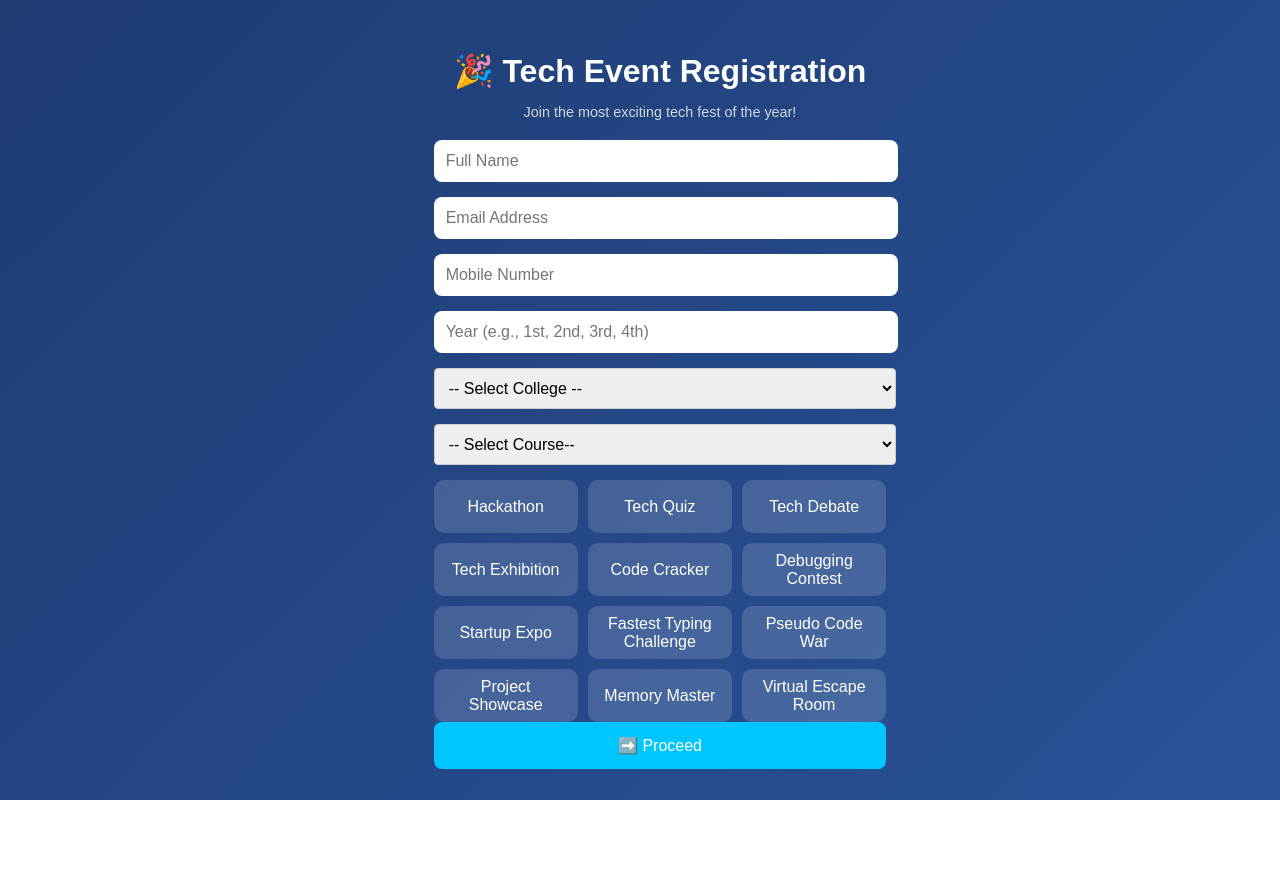
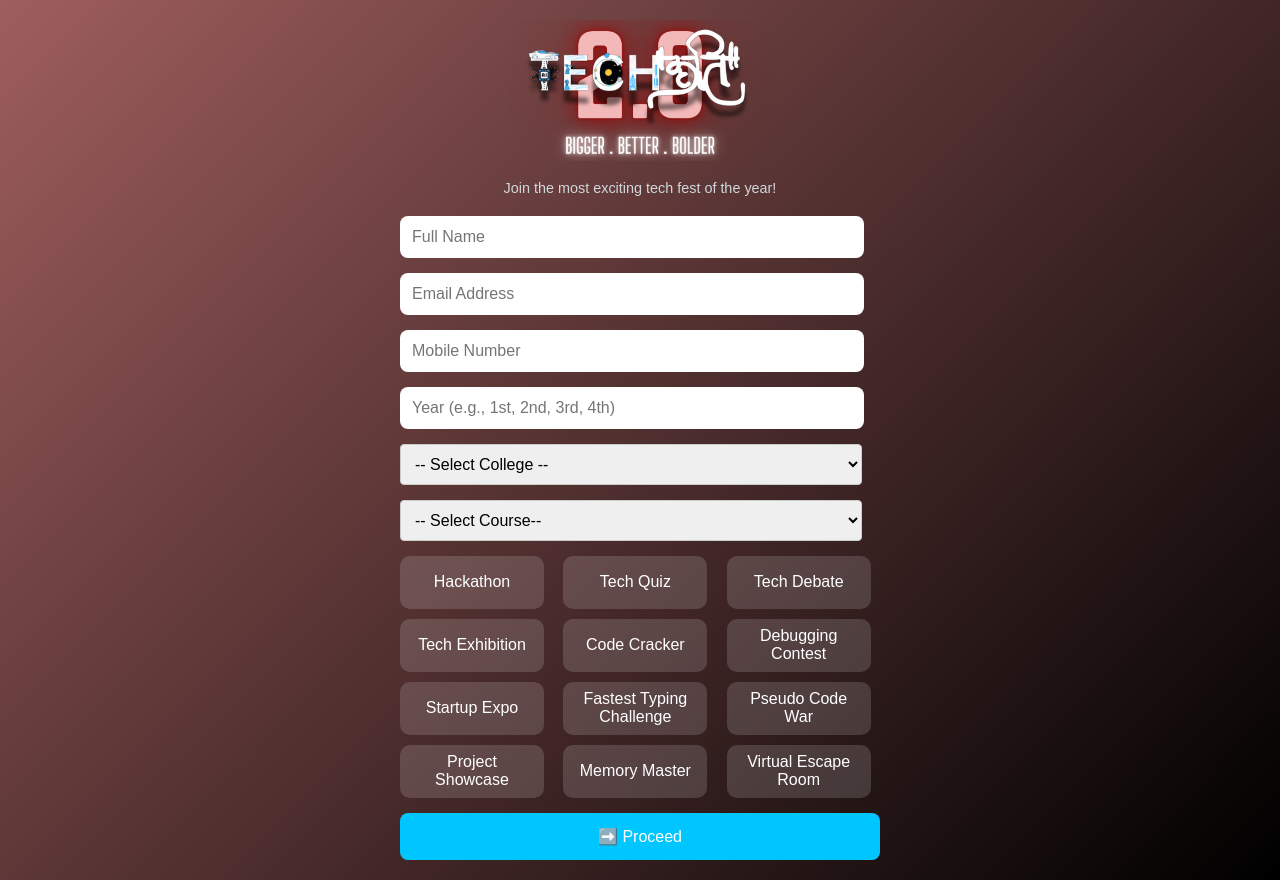
Before and after one commit to amansingh760/techkritifrontend, a React (Create React App) app: page / in a window 1280 px wide. Before the commit the page ends 800 px from the top, so only its background shows below. Built offline with nearby package versions, Linux system fonts and the light colour scheme.

Commit message:
logo added

```diff
--- a/src/App.css
+++ b/src/App.css
@@ -1,6 +1,6 @@
 body {
   font-family: 'Poppins', sans-serif;
-  background: linear-gradient(135deg, #1e3c72, #2a5298);
+  background: linear-gradient(135deg, #893939d0, #000000);
   color: #fff;
   margin: 0;
   padding: 0;
@@ -100,12 +100,13 @@ button {
   background: #00c6ff;
   color: white;
   font-size: 1rem;
+  margin-top: 15px;
   cursor: pointer;
   transition: 0.3s;
 }
 
 button:hover {
-  background: #0072ff;
+  background: #1138d6;
   transform: scale(1.05);
 }
 
@@ -273,3 +274,20 @@ button:disabled {
     grid-template-columns: repeat(2, 1fr);
   }
 }
+
+
+.mainlogo {
+         /* fixes it at a specific position on screen */
+
+  transform: translateX(-50%);/* adjust for perfect centering */
+  text-align: center;         /* center the image inside */
+  z-index: 200;               /* keep it above other elements */
+  align-items: center;
+  margin-left: 220px;
+}
+
+.mainlogo img {
+  width: 300px;               /* adjust as needed */
+  height: auto;
+  border-radius: 8px;         /* optional: smooth corners */
+}
--- a/src/App.js
+++ b/src/App.js
@@ -226,7 +226,9 @@ const handlePayment = async () => {
   return (
     <div className="App">
       <div className="form-container">
-        <h1>🎉 Tech Event Registration</h1>
+        {/* <h1>🎉 Tech Event Registration</h1> */}
+        {/* <img src="logo2.png" alt="Techkriti Logo" className="logo" /> */}
+        <div className='mainlogo'><img src="logo2.png" alt="Techkriti Logo" /></div>
         <p className="subtitle">Join the most exciting tech fest of the year!</p>
 
         <form onSubmit={handleSubmit}>
@@ -372,7 +374,7 @@ const handlePayment = async () => {
           {errors.events && <span className="error">{errors.events}</span>}
 
 
-            <button type="button" onClick={handleProceed} disabled={loading}>
+            <button  type="button" /*onClick={handleProceed}*/ disabled={loading}>
               {loading ? <span className="loader"></span> : "➡️ Proceed"}
             </button>
 
```
Also changed, not shown: public/logo2.png (added).
